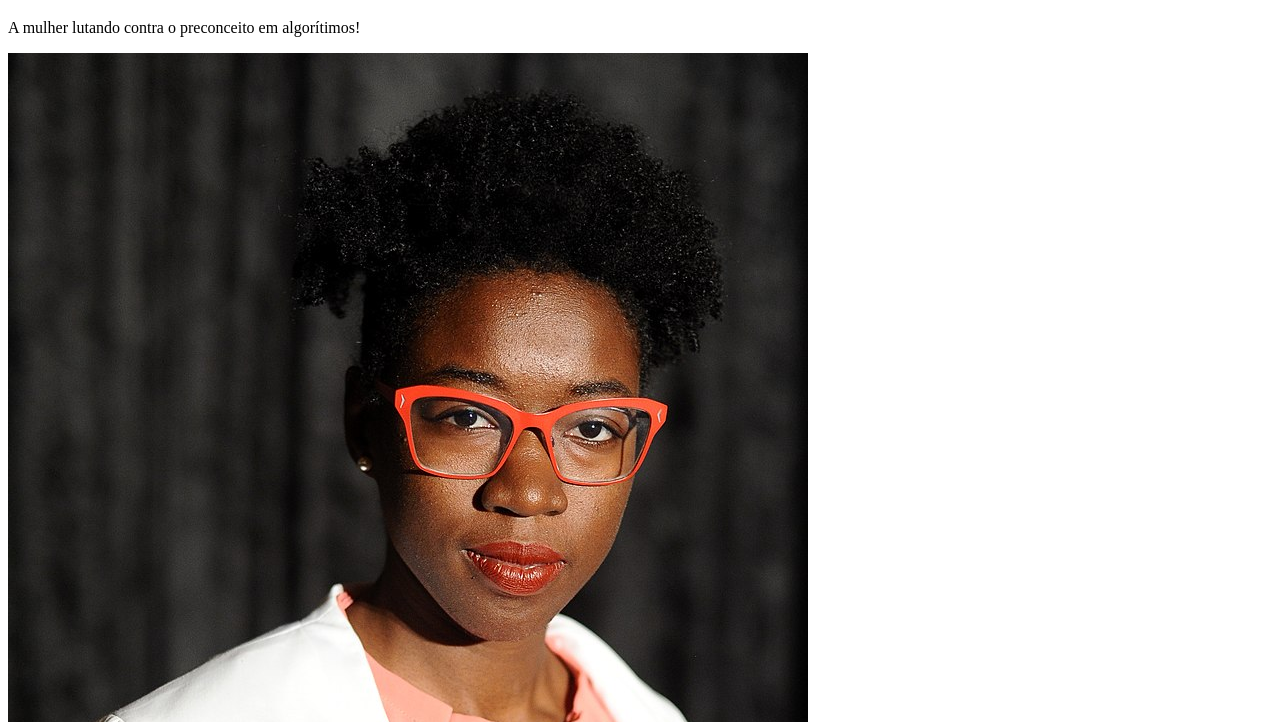
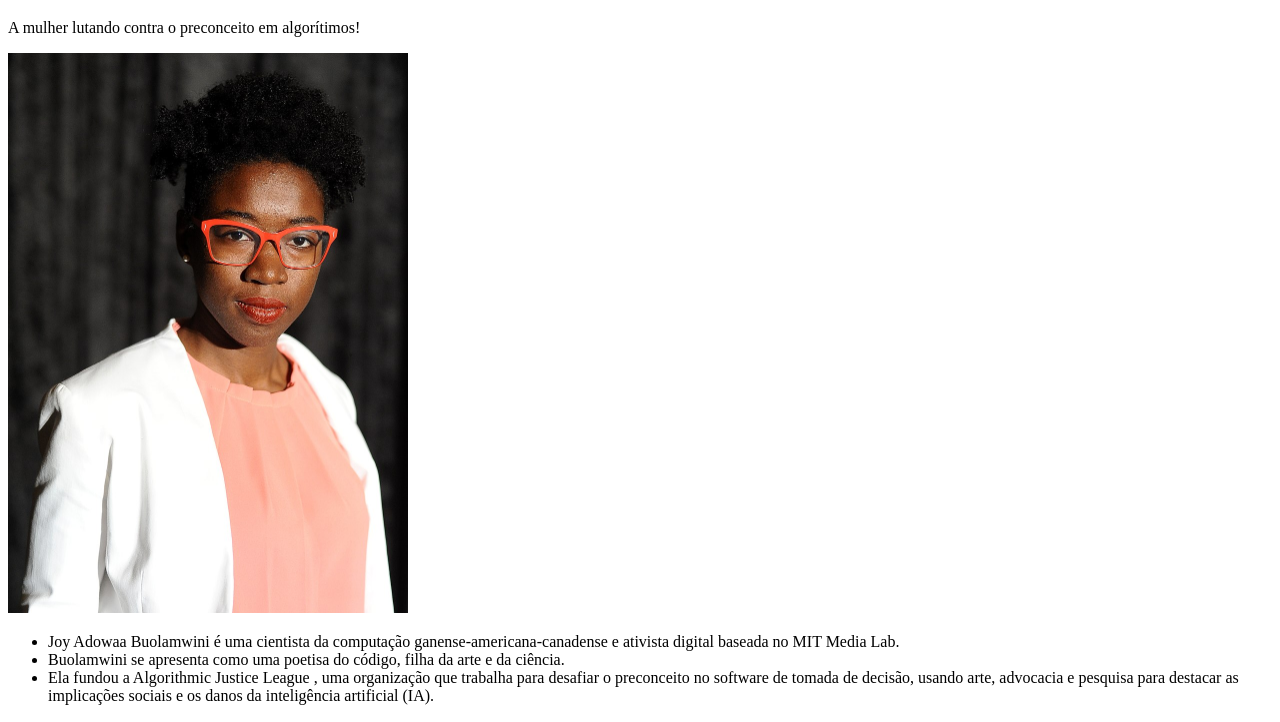
Before and after one commit to Ismael5046/ProjetoSocial, a plain HTML site: page index.html in a window 1280 px wide. Shown: the part 61-783 px from the top of the page. Drawn offline with Linux system fonts and the light colour scheme.

Commit message:
Atualização

```diff
--- a/index.html
+++ b/index.html
@@ -9,7 +9,7 @@
 <body>
     <h1>Joy Buolamwini</h1>
     <p>A mulher lutando contra o preconceito em algorítimos!</p>
-    <img src="./img.jpg/Joy Buolamwini.jpg" alt="Imagem de Joy Buolamwini">
+    <img src="./img.jpg/Joy Buolamwini.jpg" width="400" alt="Imagem de Joy Buolamwini">
     <ul>
         <li>Joy Adowaa Buolamwini é uma cientista da computação ganense-americana-canadense e ativista digital baseada no MIT Media Lab.</li>
         <li>Buolamwini se apresenta como uma poetisa do código, filha da arte e da ciência.</li>
@@ -33,7 +33,8 @@
             <li>AI: More than Human (2019) Exposição no Barbican Centre , Londres, Reino Unido</li>
             <li>Exposição Nine Moments for Now (2018) no Hutchins Center , Universidade de Harvard, Cambridge, MA, EUA</li>
             <li>Big Bang Data (2018) Exposição no MIT Museum , Cambridge, MA, EUA</li>
-    </lu>
+    </ul>
+
     <a href="https://en.wikipedia.org/wiki/Joy_Buolamwini">Clique aqui e conheça mais da História</a>
 </body>
 </html>
```
